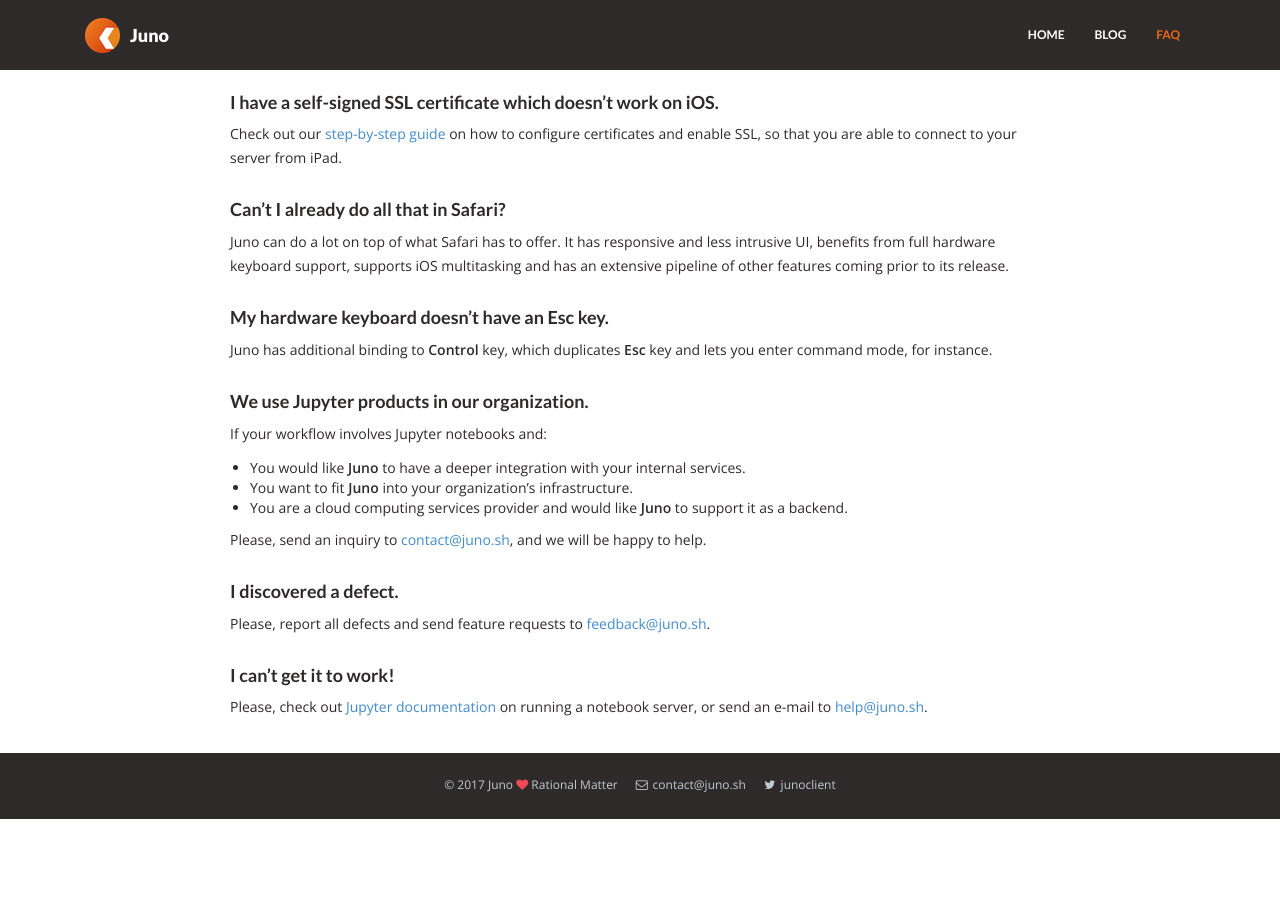
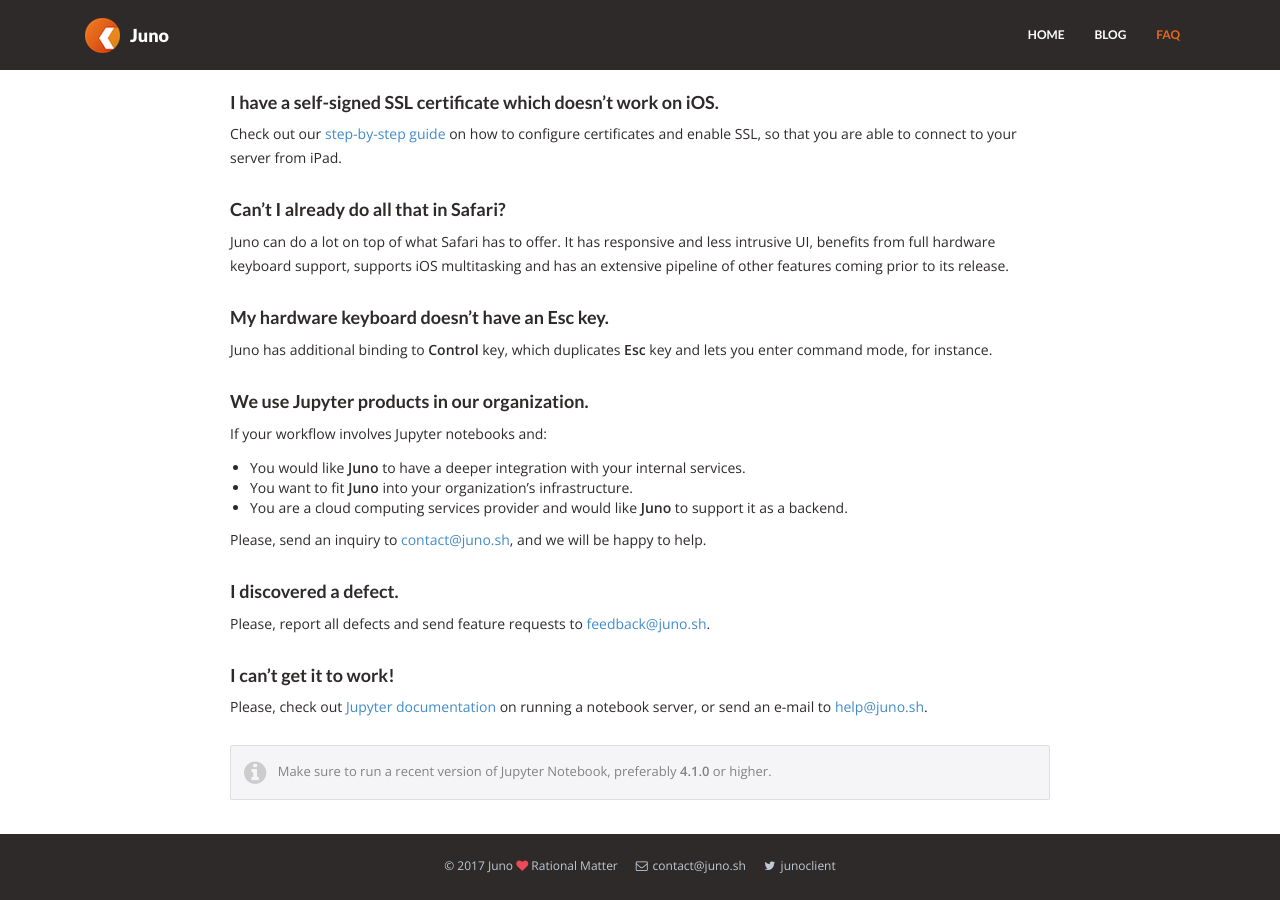
Before and after one commit to test-juno-sh/juno-website-test, a Jekyll site: the page built from _posts/2017-09-01-faq.markdown, in a window 1280 px wide and 900 px high, scrolled down 619 px. Built offline with Jekyll 4.4.1, drawn with Linux system fonts in a browser that asks for light colours; nearby versions of some CDN libraries; before the commit the page ends 1438 px from its top, so only the background shows below that.

Commit message:
Add a note about Jupyter version in FAQ.

```diff
--- a/_posts/2017-09-01-faq.markdown
+++ b/_posts/2017-09-01-faq.markdown
@@ -42,3 +42,7 @@
 
 #### I can't get it to work!
 Please, check out [Jupyter documentation](http://jupyter-notebook.readthedocs.io/en/latest/public_server.html){:target="_blank"} on running a notebook server, or send an e-mail to [help@juno.sh](mailto:help@juno.sh).
+
+{:refdef: .notice}
+<i class="fa fa-info-circle fa-2x" aria-hidden="true" style="color: #CCCCCC; vertical-align: middle;"></i><span style="display:inline-block; width: 8px;"></span> <span>Make sure to run a recent version of Jupyter Notebook, preferably <b>4.1.0</b> or higher.</span>
+{: refdef}
```
